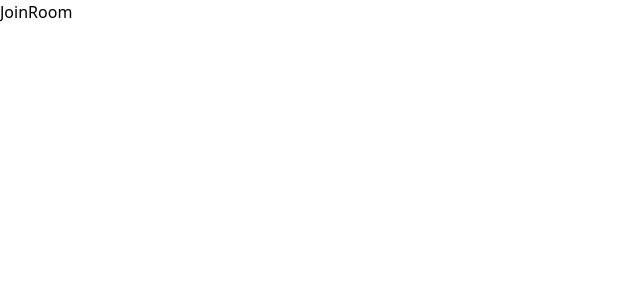
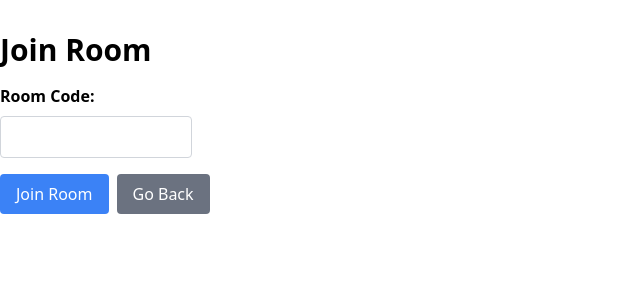
Before and after one commit to vishal-s-patil/collaborative-music-player-frontend, a React (Create React App) app: page /join in a window 1280 px wide. Shown: the top 300 px of the page, without its empty margins (0-640 px from the left). Built offline with nearby package versions, Linux system fonts and the light colour scheme.

Commit message:
join room

```diff
--- a/src/components/CreateRoom.jsx
+++ b/src/components/CreateRoom.jsx
@@ -1,6 +1,5 @@
 import React, { useState } from 'react';
 import { useNavigate } from 'react-router-dom';
-import Room from './Room';
 
 const CreateRoom = () => {
     const navigate = useNavigate();
@@ -33,7 +32,7 @@ const CreateRoom = () => {
     };
 
     const handleBack = (e) => {
-        navigate('/join');
+        navigate('/');
     };
 
     return (
--- a/src/components/HomePage.jsx
+++ b/src/components/HomePage.jsx
@@ -4,11 +4,14 @@ import CreateRoom from './CreateRoom'
 import JoinRoom from './JoinRoom'
 import Room from './Room'
 
+const Home = () => <h1>Home Page</h1>;
+
 const HomePage = () => {
   return (
     <div>
       <BrowserRouter>
         <Routes>
+          <Route path="/" element={<Home />}/>
           <Route path="/create" element={<CreateRoom />} />
           <Route path="/join" element={<JoinRoom />} />
           <Route path="/room/:code" element={<Room />} />
--- a/src/components/JoinRoom.jsx
+++ b/src/components/JoinRoom.jsx
@@ -1,8 +1,74 @@
-import React from 'react'
+import React, { useState } from 'react'
+import { useNavigate } from 'react-router-dom';
 
 const JoinRoom = () => {
+  const [roomCode, setRoomCode] = useState('');
+  const [roomNotFoundError, setRoomNotFoundError] = useState(false);
+  const navigate = useNavigate();
+
+  const handleInputChange = (event) => {
+    setRoomNotFoundError("")
+    setRoomCode(event.target.value);
+  };
+
+  const handleJoinRoom = (e) => {
+    e.preventDefault();
+
+    const requestOptions = {
+      method: 'POST',
+      headers: { 'Content-Type': 'application/json' },
+      body: JSON.stringify({
+        "code": roomCode
+      }),
+    }
+
+    fetch('/api/join-room', requestOptions)
+      .then((response) => {
+        if (response.ok) {
+          navigate(`/room/${roomCode}`)
+        } else {
+          setRoomNotFoundError("Couldn't find room")
+        }
+      })
+  };
+
+  const handleGoBack = () => {
+    navigate('/');
+  };
+
   return (
-    <div>JoinRoom</div>
+    <div className="container mx-auto py-8">
+      <h1 className="text-3xl font-bold mb-4">Join Room</h1>
+      <div className="mb-4">
+        <label htmlFor="roomCode" className="block font-semibold mb-2">
+          Room Code:
+        </label>
+        <input
+          id="roomCode"
+          type="test"
+          className="px-4 py-2 border border-gray-300 rounded w-48"
+          value={roomCode}
+          onChange={handleInputChange}
+        />
+        {roomNotFoundError && (
+          <p style={{ color: 'red' }}>Room not found. Please try again.</p>
+        )}
+      </div>
+      <div>
+        <button
+          className="bg-blue-500 text-white px-4 py-2 rounded mr-2"
+          onClick={handleJoinRoom}
+        >
+          Join Room
+        </button>
+        <button
+          className="bg-gray-500 text-white px-4 py-2 rounded"
+          onClick={handleGoBack}
+        >
+          Go Back
+        </button>
+      </div>
+    </div>
   )
 }
 
```
